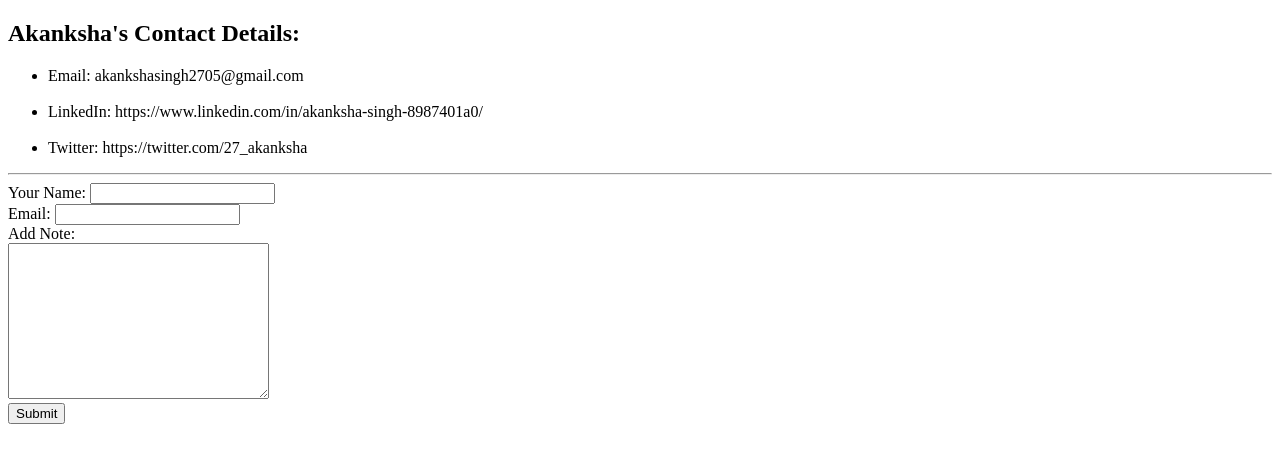
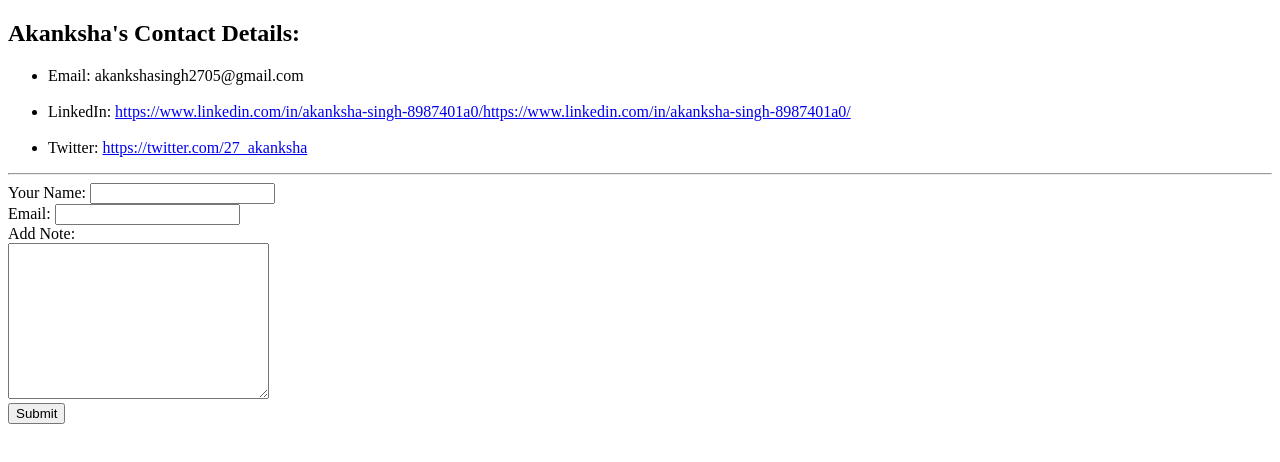
Before and after one commit to akankshasingh272/resume, a plain HTML site: page contact.html in a window 1280 px wide. Drawn offline with Linux system fonts and the light colour scheme.

Commit message:
Update contact.html

```diff
--- a/contact.html
+++ b/contact.html
@@ -9,9 +9,9 @@
     <ul>
         <li>Email: akankshasingh2705@gmail.com</li>
         <br>
-        <li>LinkedIn: https://www.linkedin.com/in/akanksha-singh-8987401a0/</li>
+        <li>LinkedIn: <a href="https://www.linkedin.com/in/akanksha-singh-8987401a0/"> https://www.linkedin.com/in/akanksha-singh-8987401a0/https://www.linkedin.com/in/akanksha-singh-8987401a0/</a></li>
         <br>
-        <li>Twitter: https://twitter.com/27_akanksha</li>
+        <li>Twitter: <a href="https://twitter.com/27_akanksha"> https://twitter.com/27_akanksha</a></li>
     </ul>
     <hr>
 
```
